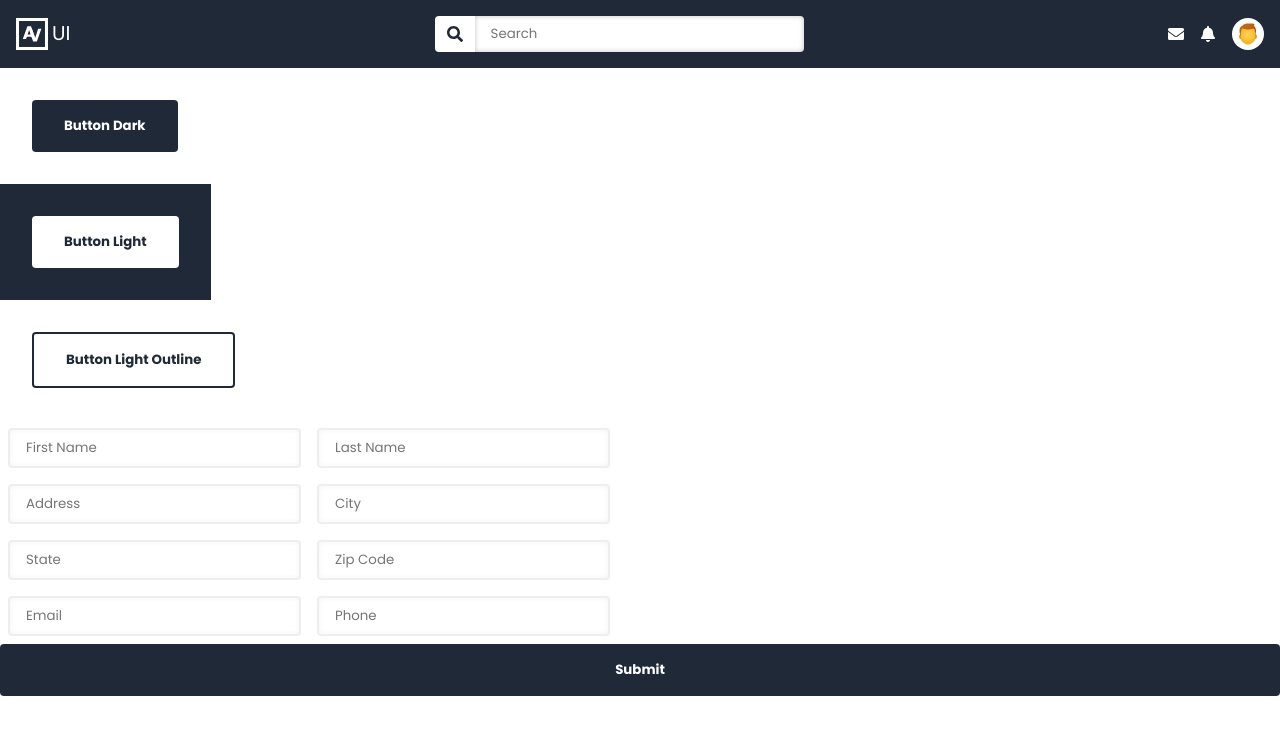
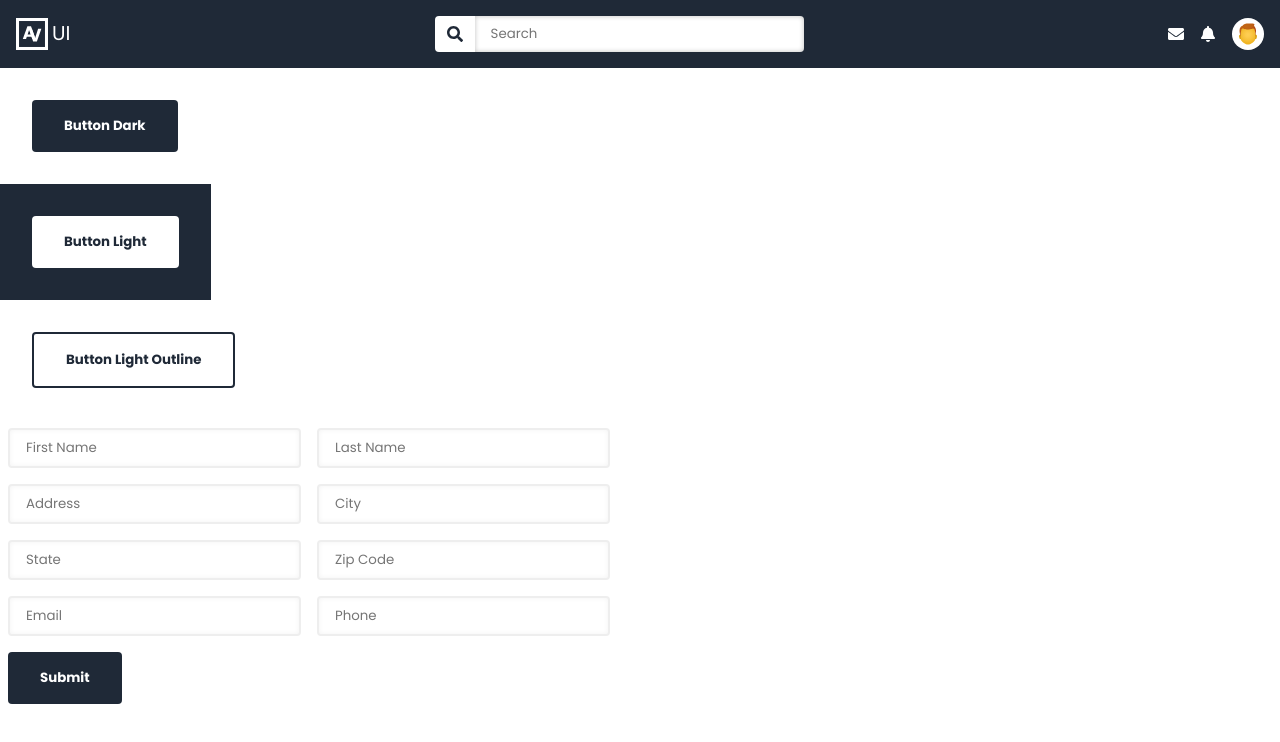
Before and after one commit to VargaAaron-FS/Varga_Aaron_Dev2501, a React (Create React App) app: page / in a window 1280 px wide. Shown: the top 742 px of the page. Built offline with nearby package versions, Linux system fonts and the light colour scheme; the HTML template or start-up script is replaced by a standard one.

Commit message:
form style updates

```diff
--- a/src/components/MyForm.js
+++ b/src/components/MyForm.js
@@ -21,7 +21,9 @@ const MyForm = (props) => {
         <input type="email" style={styles.input} placeholder="Email" />
         <input type="tel" style={styles.input} placeholder="Phone" />
       </div>
-      <ButtonDark buttonText="Submit" />
+      <div style={styles.buttonContainer}>
+        <ButtonDark buttonText="Submit" />
+      </div>
     </form>
   );
 };
@@ -46,4 +48,8 @@ const styles = {
     border: "2px solid #eee",
     margin: ".5rem",
   },
+  buttonContainer: {
+    display: "inline-block",
+    margin: ".5rem",
+  }
 };
```
